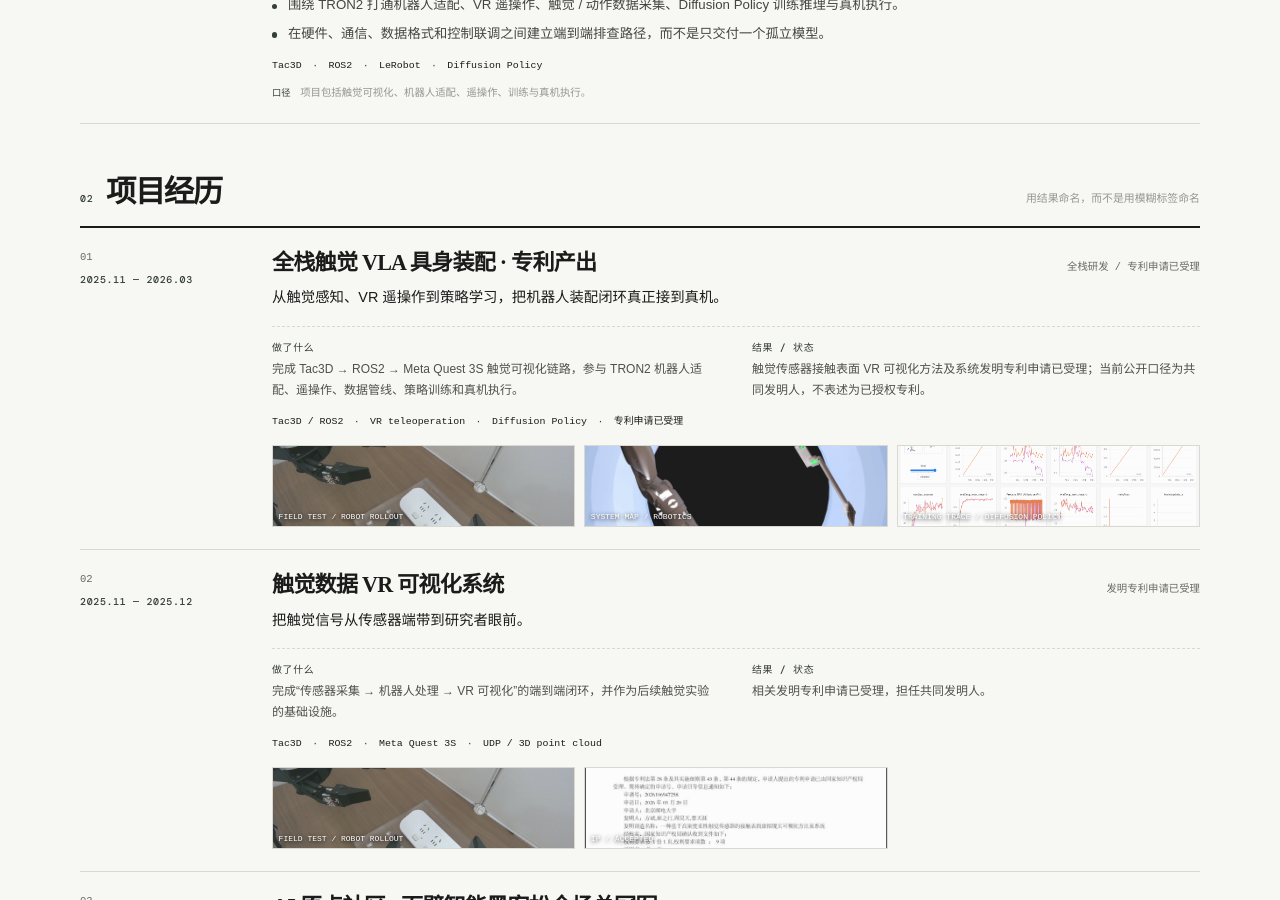
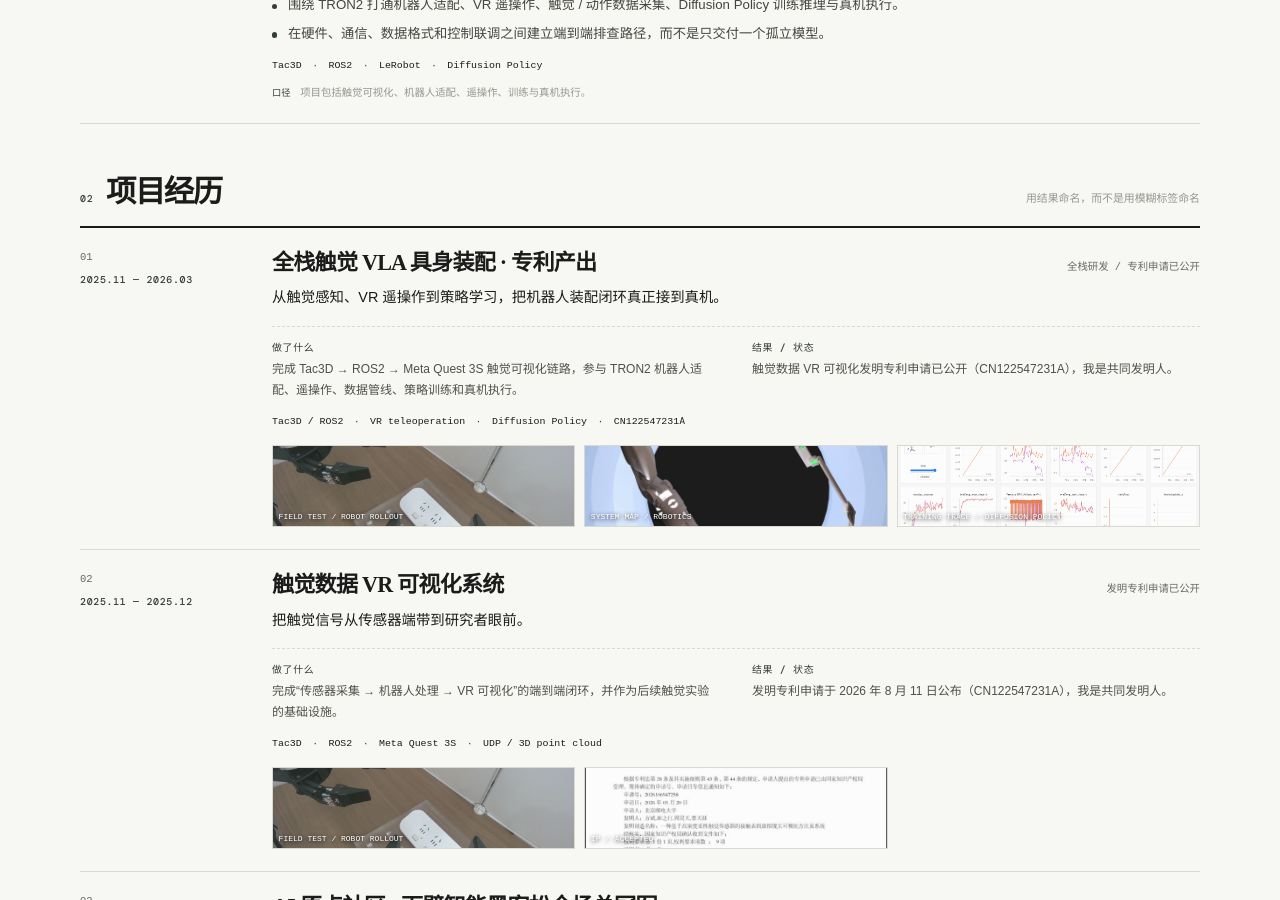
Before and after one commit to changer-changer/changer-changer.github.io, a Jekyll site: the page built from resume/research/index.md, in a window 1280 px wide and 900 px high, scrolled down 1164 px. Built offline with Jekyll 4.4.1, drawn with Linux system fonts in a browser that asks for light colours; some web fonts are replaced; some of the changed text lies outside the part shown.

Commit message:
Publish tactile visualization patent details

```diff
--- a/_data/career.yml
+++ b/_data/career.yml
@@ -180,7 +180,7 @@ cases:
     period: 2025.09 — 2026.03
     role: 瞬恒智能（方斌老师的实验室） · 科研实习
     summary: 做触觉编码和策略融合，把传感器、遥操作、训练接到真机。
-    result: 完成公差要求小于 0.1 毫米的装配任务 · 发明专利申请已受理
+    result: 完成公差要求小于 0.1 毫米的装配任务 · 发明专利申请已公开
     cover: tactile-assembly
     flow: [读取接触面触觉数据, 单独编码并给策略提供条件, 在真机上执行装配]
     video:
@@ -193,7 +193,7 @@ cases:
       - title: 怎样把触觉接到模仿学习
         text: 我为触觉模态单独做了编码器，将触觉表示作为条件送进 Diffusion Policy 的 U-Net，并在项目里接触了 ACT。我也做过 ROS2 数据链路、VR 遥操作、运动控制、嵌入式和 3D 打印。遇到装配问题时，先单查采集、坐标和执行，再回头看策略。
       - title: 我交付了什么
-        text: 我和一位研究生合作，为精密装配客户完成公差要求小于 0.1 毫米的装配任务。我还独立实现了 Tac3D 到 Quest 3S 的触觉点云可视化，方老师提供实验环境。相关发明专利申请已受理，我是共同发明人。
+        text: 我和一位研究生合作，为精密装配客户完成公差要求小于 0.1 毫米的装配任务。我还独立实现了 Tac3D 到 Quest 3S 的触觉点云可视化，方老师提供实验环境。相关发明专利申请已公开（CN122547231A），我是共同发明人。
     gallery:
       - image: tactile-assembly
         caption: 双臂装配现场
@@ -214,16 +214,21 @@ cases:
     period: 2025.11 — 2025.12
     role: 瞬恒智能 · 独立实现系统 · 共同发明人
     summary: 打通 Tac3D → ROS2 → Meta Quest 3S，将接触面的触觉数据实时重建成可观察的 3D 点云。
-    result: 相关发明专利申请已受理
+    result: 发明专利申请已公开 · CN122547231A
     cover: tactile-vr-cloud
     flow: [采集接触面触觉数据, 经 ROS2 处理并通过 UDP 转发, 在 Quest 3S 渲染点云]
+    links:
+      - label: 国家知识产权局公布文献
+        url: http://epub.cnipa.gov.cn/patent/CN122547231A
+      - label: 中文专利全文
+        url: https://patents.google.com/patent/CN122547231A/zh
     sections:
       - title: 想解决什么问题
         text: 机械臂接触物体时，研究者需要看清接触位置和接触面的变化。我把传感器输出接到 VR，让这些变化能在三维空间里直接观察。
       - title: 我做了哪些工作
         text: 我集成了 Tac3D SDK，开发 ROS2 节点和数据处理流程，再通过 UDP 把点云传给 Meta Quest 3S。在方老师提供的实验环境里，我独立完成了采集、传输与显示的联调。
       - title: 交付与专利
-        text: 系统用于后续的触觉实验。相关发明专利《高密度柔性触觉传感器接触表面 VR 可视化方法及系统》的申请已受理，我是共同发明人。
+        text: 系统用于后续的触觉实验。北京邮电大学申请的《一种基于高密度柔性触觉传感器的接触表面虚拟现实可视化方法及系统》于 2026 年 8 月 11 日公布，申请公布号为 CN122547231A。我是共同发明人。
     gallery:
       - image: tactile-vr-cloud
         caption: VR 中重建的触觉接触面
--- a/_data/resume.yml
+++ b/_data/resume.yml
@@ -105,8 +105,8 @@ awards:
     detail: "非数学专业甲组"
     status: "已核实"
 proof:
-  - title: "发明专利申请已受理"
-    detail: "高密度柔性触觉传感器接触表面 VR 可视化方法及系统；共同发明人。"
+  - title: "发明专利申请已公开"
+    detail: "触觉数据 VR 可视化 · CN122547231A · 共同发明人"
     status: "已核实"
   - title: "实习 / 项目指标"
     detail: "具体延迟、成功率、独立贡献比例待代码、日志或导师材料补齐。"
--- a/_data/resume_portfolio.yml
+++ b/_data/resume_portfolio.yml
@@ -106,8 +106,8 @@ media:
     image: "/assets/images/resume/portfolio/patent-accepted.jpg"
     alt: "高密度柔性触觉传感器接触表面 VR 可视化方法及系统专利申请受理通知书"
     label: "IP / ACCEPTED"
-    caption: "发明专利申请已受理"
-    note: "共同发明人；当前不表述为已授权专利。"
+    caption: "发明专利申请受理通知书"
+    note: "共同发明人。该申请于 2026 年 8 月 11 日公布，申请公布号为 CN122547231A。"
     kind: "proof"
   - id: "ipd-certificate"
     image: "/assets/images/resume/portfolio/ipd-certificate.jpg"
@@ -255,10 +255,10 @@ projects:
     hook: "从触觉感知、VR 遥操作到策略学习，把机器人装配闭环真正接到真机。"
     summary: "围绕触觉机器人完成传感器采集、ROS2 通信、VR 可视化、动作数据获取、Diffusion Policy 训练推理与真实执行，形成从感知到动作的全栈链路。"
     contribution: "完成 Tac3D → ROS2 → Meta Quest 3S 触觉可视化链路，参与 TRON2 机器人适配、遥操作、数据管线、策略训练和真机执行。"
-    outcome: "触觉传感器接触表面 VR 可视化方法及系统发明专利申请已受理；当前公开口径为共同发明人，不表述为已授权专利。"
-    metrics: ["Tac3D / ROS2", "VR teleoperation", "Diffusion Policy", "专利申请已受理"]
+    outcome: "触觉数据 VR 可视化发明专利申请已公开（CN122547231A），我是共同发明人。"
+    metrics: ["Tac3D / ROS2", "VR teleoperation", "Diffusion Policy", "CN122547231A"]
     tags: ["tactile sensing", "VLA", "robot assembly", "full stack"]
-    status: "全栈研发 / 专利申请已受理"
+    status: "全栈研发 / 专利申请已公开"
     media_ids: ["tactile-rollout", "tactile-robot", "tactile-training", "patent-accepted"]
   - id: "tactile-vr"
     kind: "RESEARCH"
@@ -268,10 +268,10 @@ projects:
     hook: "把触觉信号从传感器端带到研究者眼前。"
     summary: "集成 Tac3D SDK，开发 ROS2 节点和机器人端数据处理逻辑，用 UDP 与 ROS2—VR 桥接，把触觉点云渲染到 Meta Quest 3S。"
     contribution: "完成“传感器采集 → 机器人处理 → VR 可视化”的端到端闭环，并作为后续触觉实验的基础设施。"
-    outcome: "相关发明专利申请已受理，担任共同发明人。"
+    outcome: "发明专利申请于 2026 年 8 月 11 日公布（CN122547231A），我是共同发明人。"
     metrics: ["Tac3D", "ROS2", "Meta Quest 3S", "UDP / 3D point cloud"]
     tags: ["tactile sensing", "ROS2", "VR", "systems"]
-    status: "发明专利申请已受理"
+    status: "发明专利申请已公开"
     media_ids: ["tactile-rollout", "patent-accepted"]
   - id: "tron2"
     kind: "RESEARCH"
@@ -347,9 +347,9 @@ awards:
     detail: "项目负责人 / 触界灵枢"
     status: "已证实"
     media_id: "award-jingcai"
-  - title: "发明专利申请已受理"
-    period: "2026.05"
-    detail: "触觉传感器接触表面 VR 可视化方法及系统 · 共同发明人"
+  - title: "发明专利申请已公开"
+    period: "2026.08"
+    detail: "触觉数据 VR 可视化 · CN122547231A · 共同发明人"
     status: "已证实"
     media_id: "patent-accepted"
   - title: "全国大学生数学竞赛二等奖"
@@ -384,7 +384,7 @@ profiles:
       - value: "傅盛 AI 战队"
         label: "由傅盛发起并指导的管培生计划"
       - value: "共同发明人"
-        label: "触觉数据 VR 可视化 · 发明专利申请已受理"
+        label: "触觉数据 VR 可视化 · CN122547231A"
     focus: ["AI systems", "Embodied intelligence", "Product practice", "Research engineering"]
     featured: ["hackathon", "mibi-hackathon", "tactile-vla", "tactile-vr", "electronic-design", "jingcai"]
     supporting: ["agentos-media", "ai-workbench", "ai-field-ops", "residual", "agent-evolution", "tron2"]
@@ -398,7 +398,7 @@ profiles:
     audience: "给导师 / 算法 HR 的一句话：这个人能吃苦，但更重要的是，他会把“现象—假设—消融—证据—边界”跑成一条完整研究链。"
     signals:
       - value: "PATENT"
-        label: "触觉 VR 可视化发明专利申请已受理"
+        label: "触觉 VR 可视化 · 发明专利申请已公开（CN122547231A）"
       - value: "TRON2"
         label: "机器人适配、数据、训练、控制与真机"
       - value: "第1名"
```
